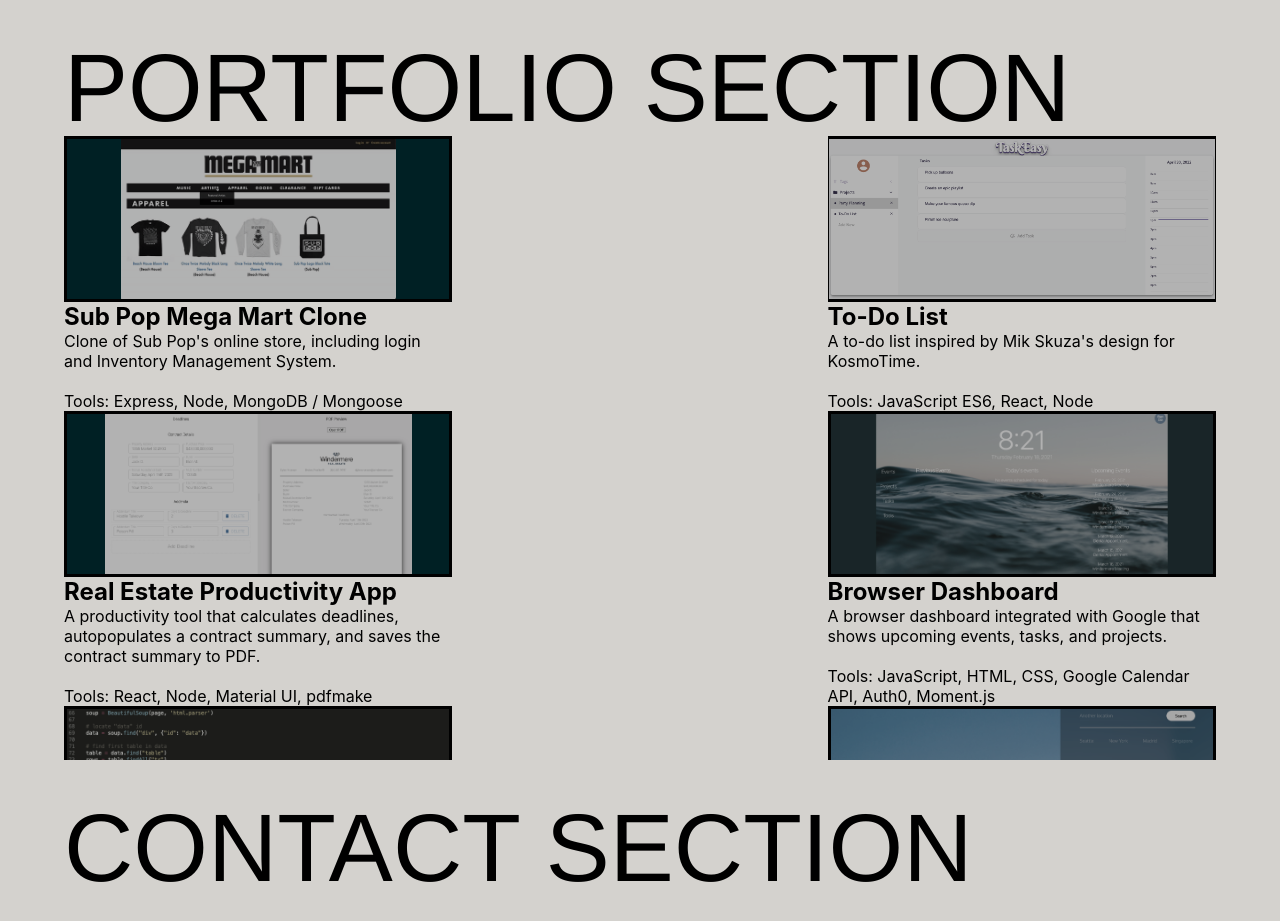
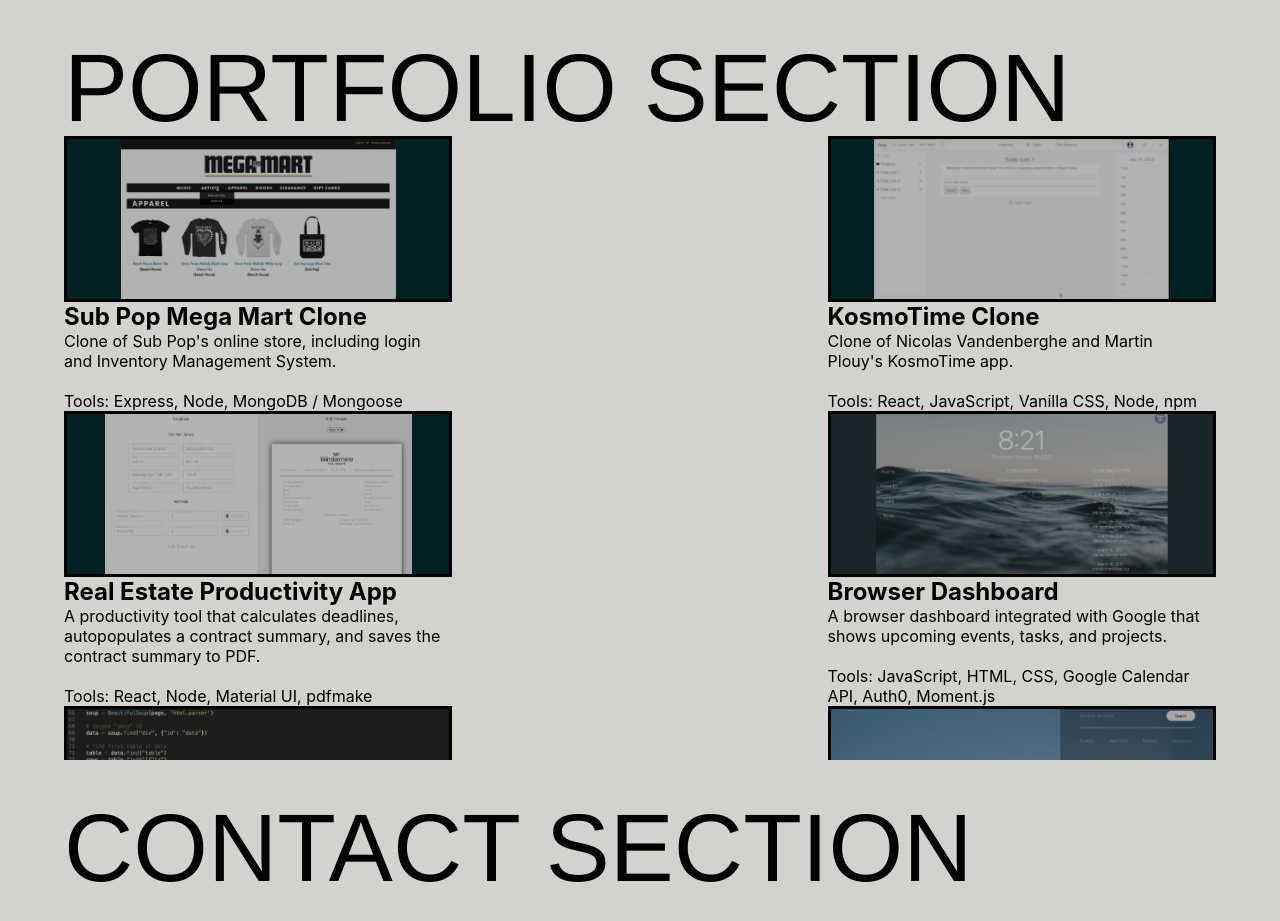
Before and after one commit to dyyllaann/portfolio, a React (Create React App) app: page /info in a window 1280 px wide. Shown: the part 1520-2441 px from the top of the page. Built offline with nearby package versions, Linux system fonts and the light colour scheme.

Commit message:
Replace todo app with kosmotime clone.

```diff
--- a/src/App.js
+++ b/src/App.js
@@ -3,7 +3,8 @@
 // Image imports
 import me from './images/drums.png';
 import downArrow from './images/down-arrow.png';
-import todoScreen from './images/todo-screen.png';
+// import todoScreen from './images/todo-screen.png';
+import kosmotimeClone from './images/kosmotime-clone.gif';
 import reScreen from "./images/re-screen.png";
 import dashScreen from './images/dash-screen.png';
 import surfScreen from './images/surf-screen.png';
@@ -187,13 +188,13 @@
 					link="https://sub-pop-clone.herokuapp.com/catalog"
 				/>
 				<PortfolioCard
-					name={"To-Do List"}
+					name={"KosmoTime Clone"}
 					description={
-						"A to-do list inspired by Mik Skuza's design for KosmoTime."
+						"Clone of Nicolas Vandenberghe and Martin Plouy's KosmoTime app."
 					}
-					tools={"JavaScript ES6, React, Node"}
-					image={todoScreen}
-					link="https://dyyllaann.github.io/todo/"
+					tools={"React, JavaScript, Vanilla CSS, Node, npm"}
+					image={kosmotimeClone}
+					link="https://www.github.com/dyyllaann/kosmotime-clone"
 				/>
 				<PortfolioCard
 					name={"Real Estate Productivity App"}
```
Also changed, not shown: src/images/kosmotime-clone.gif (added).
